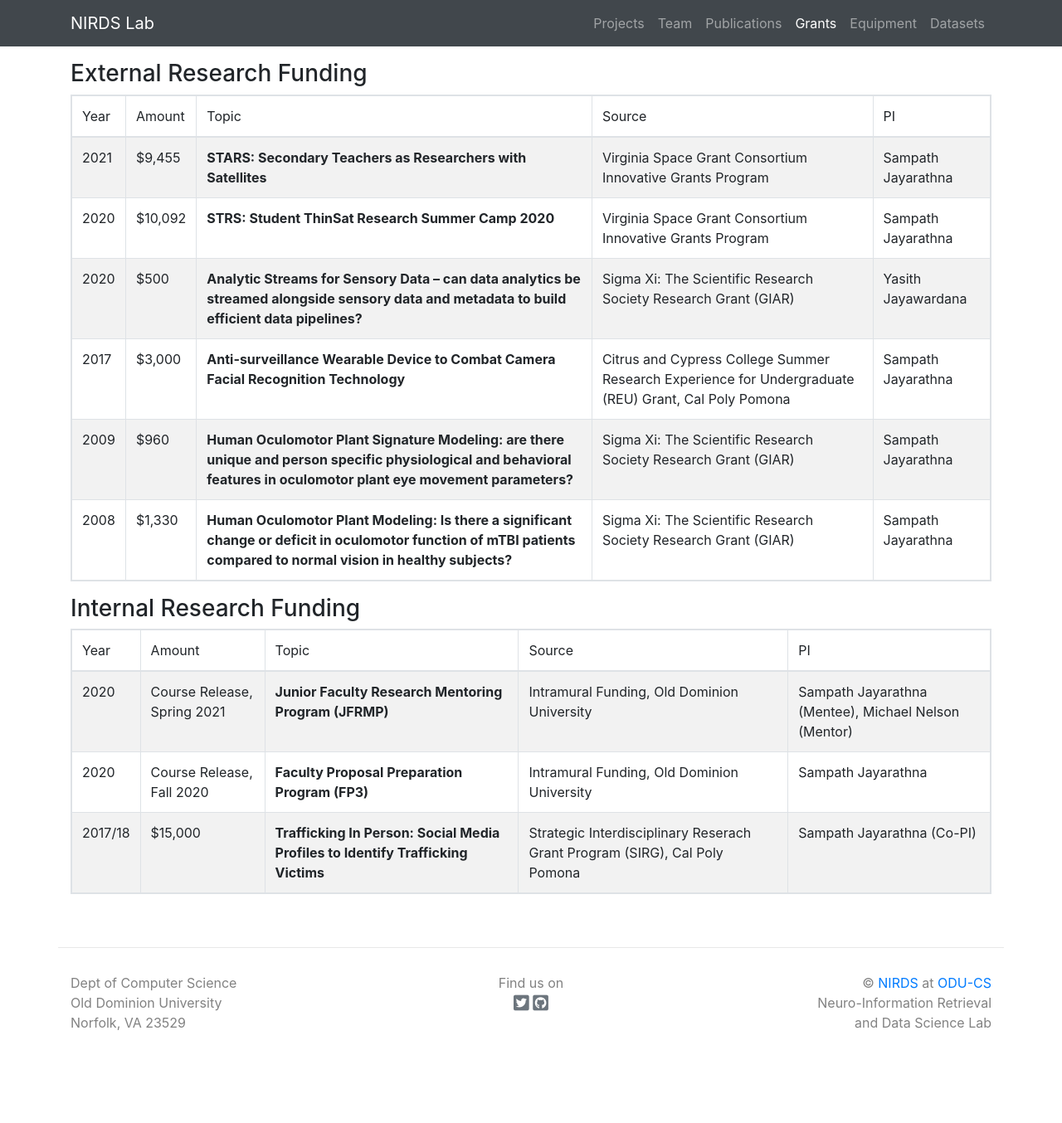
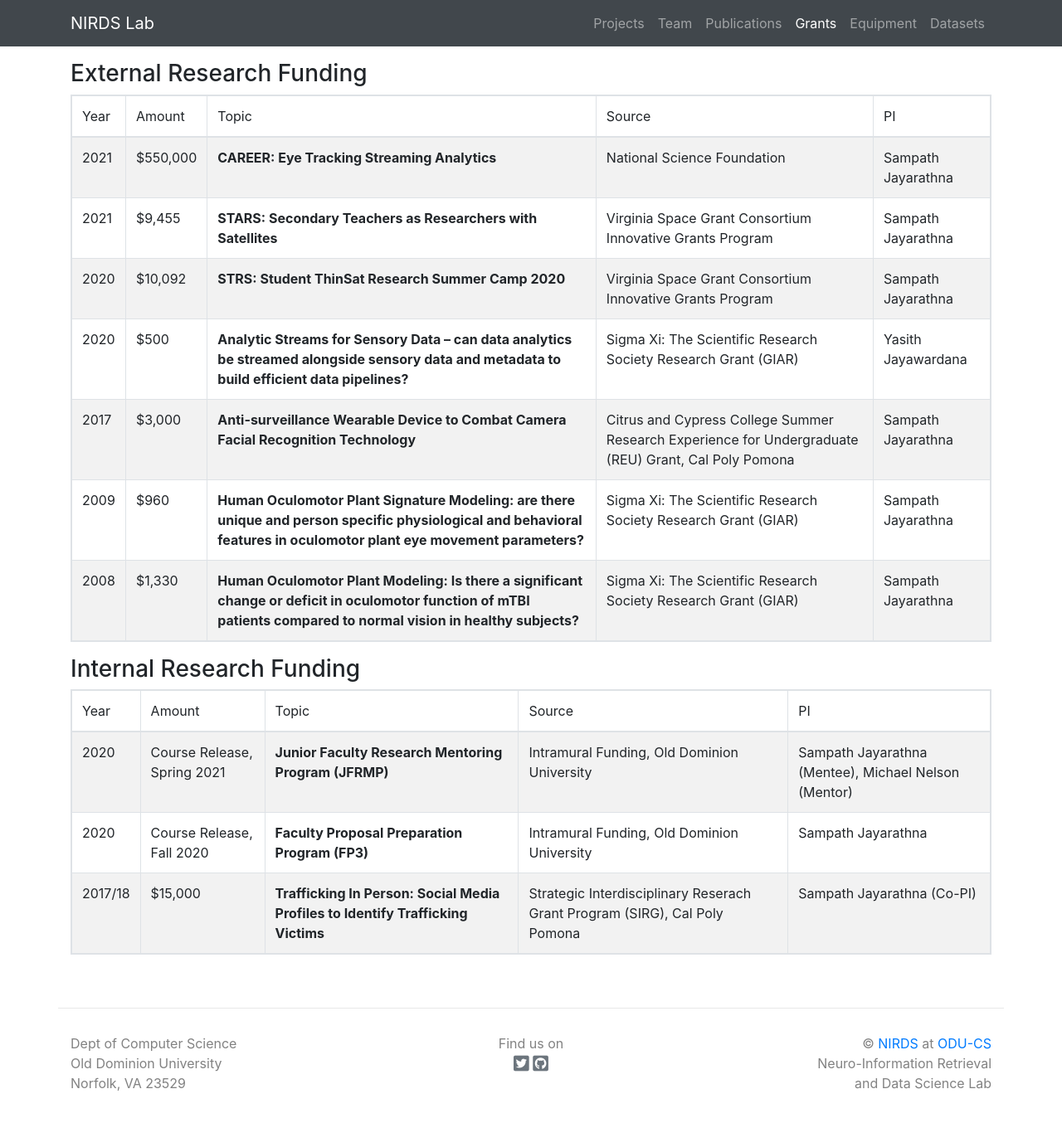
Before and after one commit to nirdslab/nirdslab.github.io, a Jekyll site: the page built from grants.md, in a window 1280 px wide and 1364 px high. Shown: the top 1354 px of the window at 83% size. Built offline with Jekyll 4.4.1, drawn with Linux system fonts in a browser that asks for light colours; nearby versions of some CDN libraries.

Commit message:
Update grants.yml
update grants NSF CAREER

```diff
--- a/_data/grants.yml
+++ b/_data/grants.yml
@@ -1,5 +1,10 @@
 - type: "External Research Funding"
   grants:
+    - year: "2021"
+      topic: "CAREER: Eye Tracking Streaming Analytics"
+      amount: "$550,000"
+      from: "National Science Foundation"
+      to: "Sampath Jayarathna"
     - year: "2021"
       topic: "STARS: Secondary Teachers as Researchers with Satellites"
       amount: "$9,455"
```
